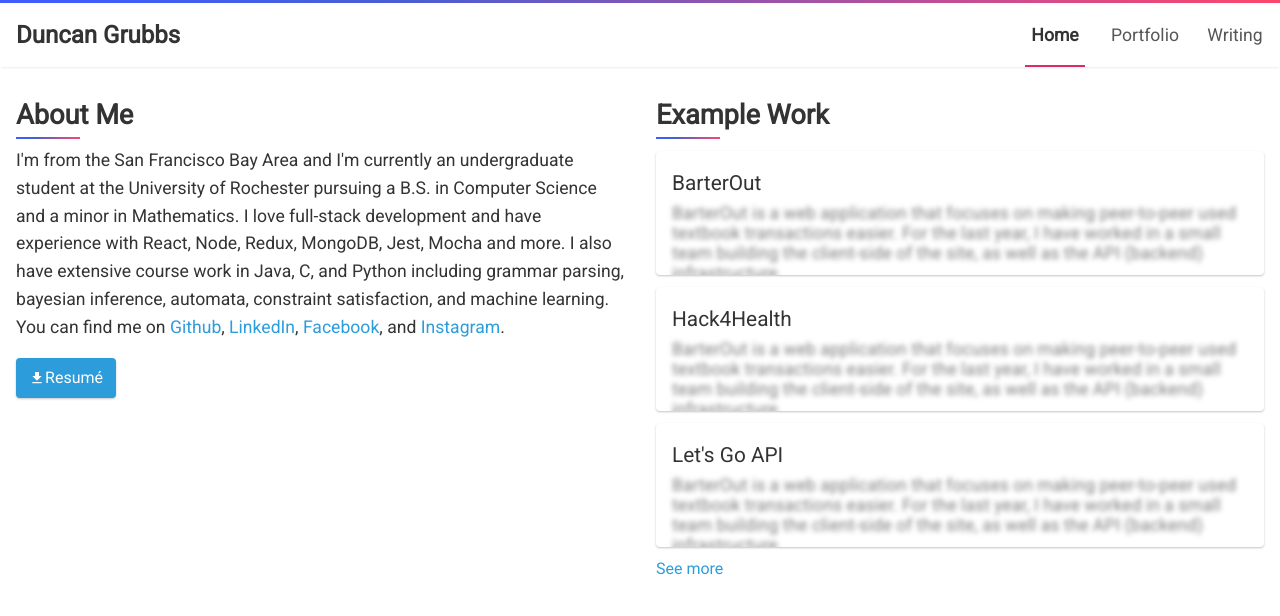
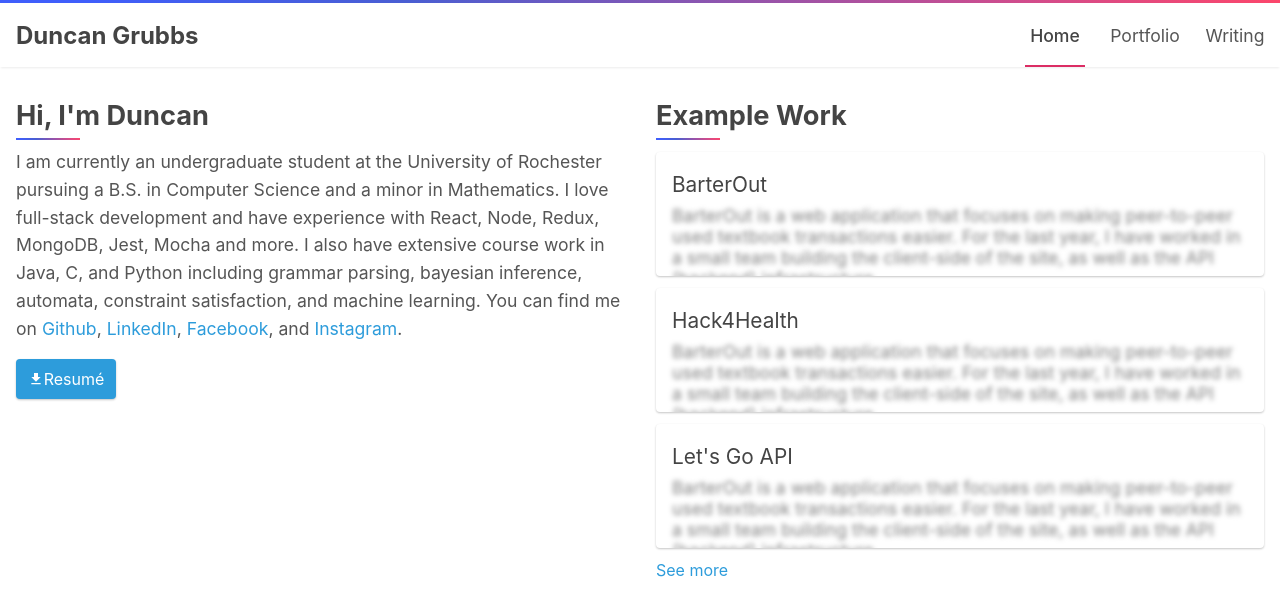
Before and after one commit to duncangrubbs/portfolio, a React (Create React App) app: page / in a window 1280 px wide. Shown: the top 616 px of the page. Built offline with nearby package versions, Linux system fonts and the light colour scheme.

Commit message:
Style adjustments.
Remove Roboto, change font weight for selected nav bar item, update default fonts and colors, add new resume.

```diff
--- a/public/index.html
+++ b/public/index.html
@@ -19,7 +19,6 @@
       work correctly both with client-side routing and a non-root public URL.
       Learn how to configure a non-root public URL by running `npm run build`.
     -->
-    <link rel="stylesheet" href="https://fonts.googleapis.com/css?family=Roboto">
     <title>Duncan Grubbs</title>
   </head>
   <body>
--- a/src/components/NavBar.js
+++ b/src/components/NavBar.js
@@ -11,7 +11,9 @@ import propTypes from 'prop-types';
 
 const NavBar = () => (
   <div className="navbar">
-    <div className="navbar__content--left"><h2>Duncan Grubbs</h2></div>
+    <NavLink to="/" className="navbar__content--left">
+      <h2>Duncan Grubbs</h2>
+    </NavLink>
     <div className="navbar__content--right">
       <NavLink
         exact
--- a/src/css/components.css
+++ b/src/css/components.css
@@ -43,7 +43,7 @@
 
 .navbar__link.selected {
   color: var(--theme-bold-text-color);
-  font-weight: 700;
+  font-weight: 500;
 }
 
 .navbar__link.selected::after {
--- a/src/css/main.css
+++ b/src/css/main.css
@@ -2,7 +2,7 @@
 :root {
   --theme-primary-color: #2D9CDB;
   --theme-secondary-color: #db2d64;
-  --theme-bold-text-color: #333;
+  --theme-bold-text-color: #444;
   --theme-text-color: #555;
   --theme-light-color: #FFF;
   --theme-gradient-color: linear-gradient(45deg, rgba(63,94,251,1) 7%, rgba(74,94,210,1) 32%, rgba(209,76,140,1) 80%, rgba(252,70,107,1) 100%);
@@ -18,11 +18,11 @@ html {
 body {
   margin: 0;
   padding: 0;
-  font-family: 'Maison Nueue', 'Roboto', Arial;
   overflow-x: hidden;
 }
 
 * {
+  font-family: -apple-system, BlinkMacSystemFont, "Segoe UI", Roboto, Helvetica, Arial, sans-serif, "Apple Color Emoji", "Segoe UI Emoji", "Segoe UI Symbol";
   box-sizing: border-box;
 }
 
@@ -49,9 +49,16 @@ h2 {
 
 p {
   font-size: 1.1em;
-  color: var(--theme-bold-text-color);
+  color: var(--theme-text-color);
   padding: 0;
   margin: 0;
+  line-height: 1.58;
+  font-weight: 400;
+}
+
+ol {
+  font-size: 1.1em;
+  color: var(--theme-text-color);
   line-height: 1.58;
   font-weight: 400;
 }
--- a/src/routes/Home.jsx
+++ b/src/routes/Home.jsx
@@ -19,9 +19,9 @@ const Home = () => (
     <NavBar page="Home" />
     <div className="home__content">
       <div className="home__grid-item">
-        <h1>About Me</h1>
+        <h1>Hi, I&apos;m Duncan</h1>
         <p>
-          I&apos;m from the San Francisco Bay Area and I&apos;m currently an undergraduate student
+          I am currently an undergraduate student
           at the University of Rochester pursuing a B.S.
           in Computer Science and a minor in Mathematics. I love full-stack development
           and have experience with React, Node, Redux, MongoDB, Jest, Mocha
```
Also changed, not shown: 1 other file (tests, documents, lock files or other folders).
